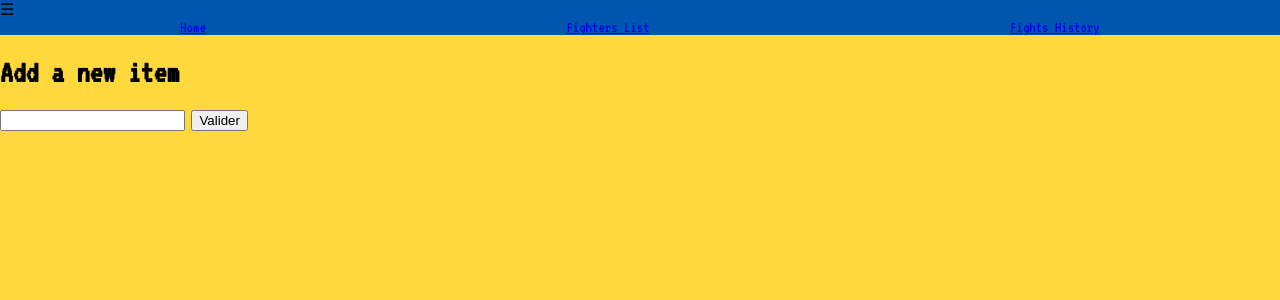
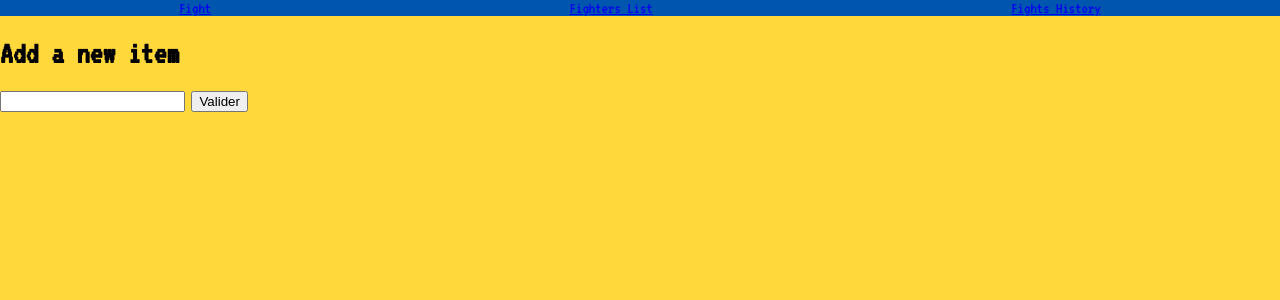
Before and after one commit to WildCodeSchool/reims-php-2109-project2-baker-street-fighter, a PHP site: template src/View/Item/add.html.twig in a window 1280 px wide. Shown: the top 300 px of the page. Run offline with PHP 8.4, Linux system fonts and the light colour scheme; the template is opened without the code that fills it, so the values that code supplies are empty; some libraries are stand-ins or nearby versions.

Commit message:
modified navbar

```diff
--- a/src/View/Item/navbar.html.twig
+++ b/src/View/Item/navbar.html.twig
@@ -1,8 +1,6 @@
 <nav class="navbar">
-    <label>☰</label>
-    <input type="checkbox" id="toggle">
     <div class="menu">
-        <a href="#">Home</a>
+        <a href="#">Fight</a>
         <a href="#">Fighters List</a>
         <a href="#">Fights History</a>
     </div>
```
